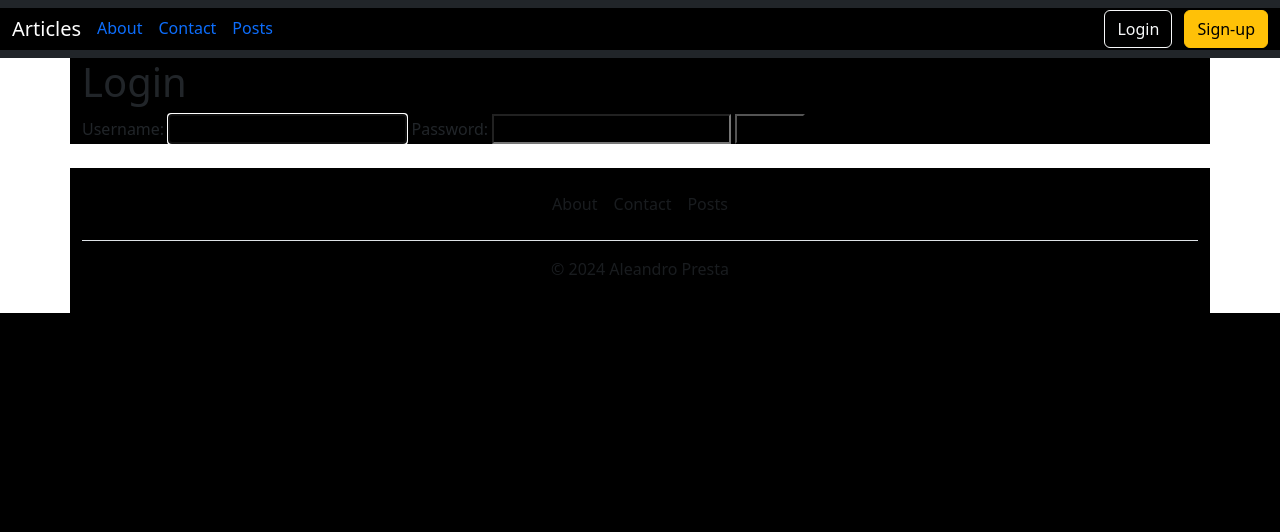
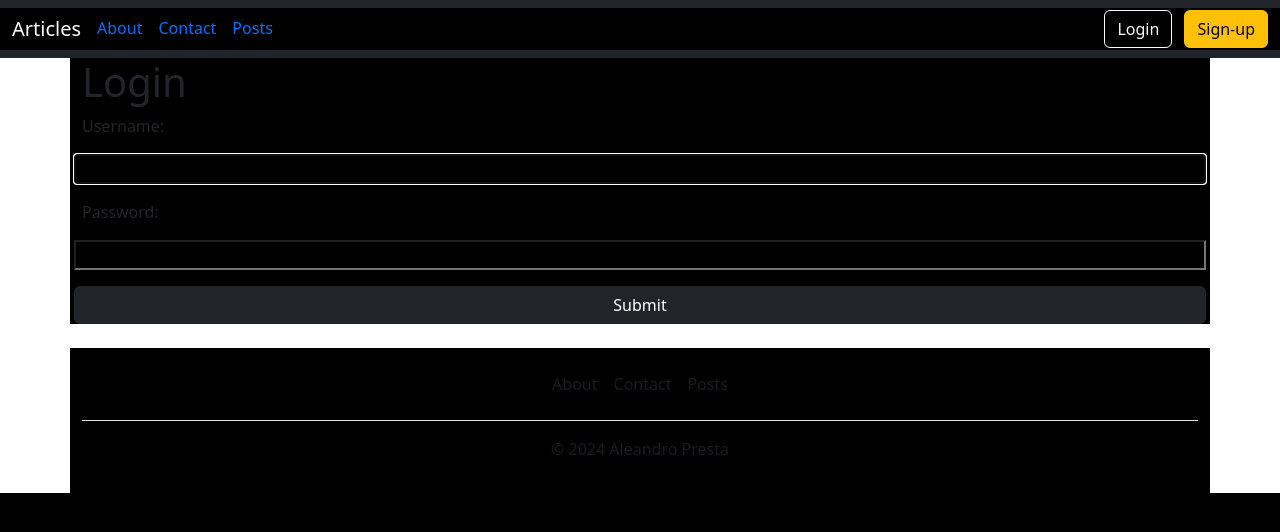
Before and after one commit to AleandroPresta/articles-webapp, a Django app: page /users/login/ in a window 1280 px wide. Shown: the top 532 px of the page. Run offline with Django 4.2, Linux system fonts and the light colour scheme; some libraries are stand-ins or nearby versions.

Commit message:
Adjusted buttons

```diff
--- a/app/posts/templates/posts/all_posts.html
+++ b/app/posts/templates/posts/all_posts.html
@@ -18,7 +18,7 @@
                             <h2 class="card-title">{{ post.title }}</h2>
                             <p class="card-text">{{ post.date }} by <strong>{{ post.author }}</strong> </p>
                             <p class="card-text text-truncate">{{ post.body }}</p>
-                            <a href="{% url 'posts:page' slug=post.slug %}" class="btn btn-primary">Read Full Article</a>
+                            <a href="{% url 'posts:page' slug=post.slug %}" class="btn btn-dark">Read Full Article</a>
                         </div>
                     </div>
                 </div>
--- a/app/users/templates/users/login.html
+++ b/app/users/templates/users/login.html
@@ -5,7 +5,7 @@
 {% block content %}
     <h1>Login</h1>
     <form
-    class="form-with-validation"
+    class="row g-3"
     action="/users/login/"
     method="POST">
         {% csrf_token %}
@@ -13,6 +13,6 @@
         {% if request.GET.next %}
             <input type="hidden" name="next" value="{{ request.GET.next }}">
         {% endif %}
-        <button type="submit">Submit</button>
+        <button type="submit" class="btn btn-dark me-2">Submit</button>
     </form>
 {% endblock %}
```
